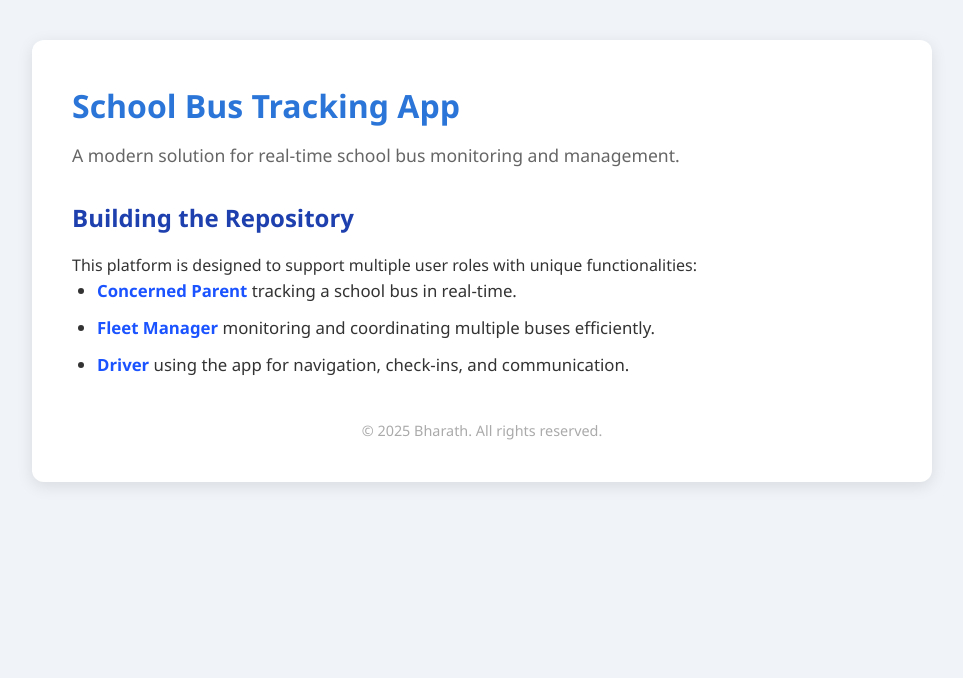
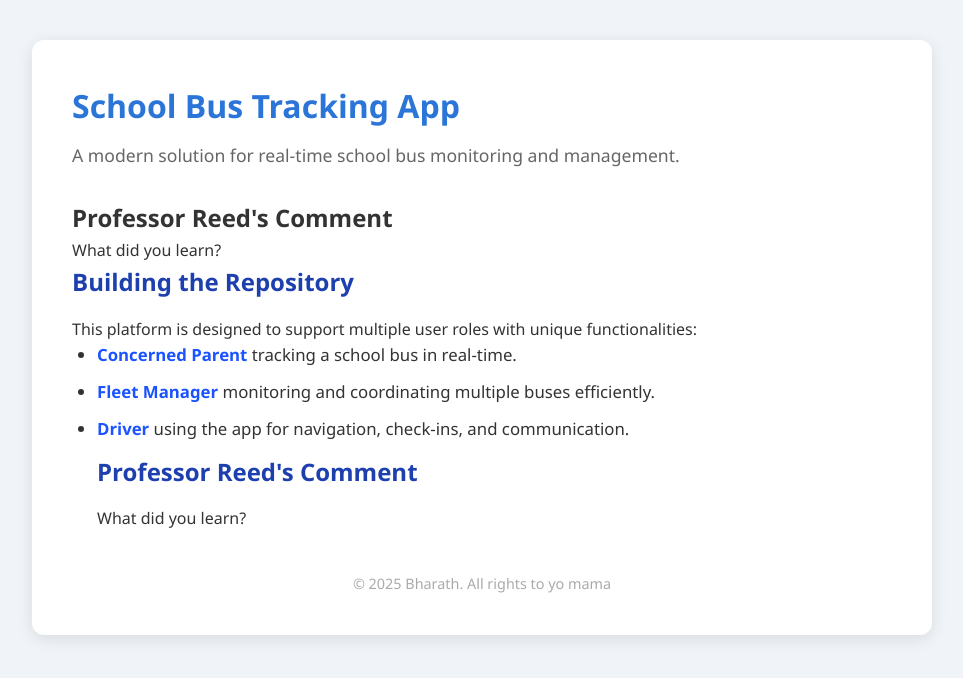
Before and after one commit to Kvishnu3423/Smart-track-management, a plain HTML site: page teamMembers/bharath.html in a window 1280 px wide. Shown: the whole page, without its empty margins (158-1121 px from the left). Drawn offline with Linux system fonts and the light colour scheme.

Commit message:
updated feedback on member pages.

```diff
--- a/teamMembers/bharath.html
+++ b/teamMembers/bharath.html
@@ -1,5 +1,6 @@
 <!DOCTYPE html>
 <html lang="en">
+
 <head>
   <meta charset="UTF-8" />
   <meta name="viewport" content="width=device-width, initial-scale=1.0" />
@@ -80,6 +81,7 @@
     <header>
       <h1>School Bus Tracking App</h1>
       <p>A modern solution for real-time school bus monitoring and management.</p>
+      <h2>Professor Reed's Comment<br></h2>What did you learn?
     </header>
 
     <section>
@@ -89,12 +91,14 @@
         <li><strong>Concerned Parent</strong> tracking a school bus in real-time.</li>
         <li><strong>Fleet Manager</strong> monitoring and coordinating multiple buses efficiently.</li>
         <li><strong>Driver</strong> using the app for navigation, check-ins, and communication.</li>
+        <h2>Professor Reed's Comment<br></h2>What did you learn?
       </ul>
     </section>
 
     <footer>
-      &copy; 2025 Bharath. All rights reserved.
+      &copy; 2025 Bharath. All rights to yo mama
     </footer>
   </main>
 </body>
+
 </html>
```
Also changed, not shown: teamMembers/bhanu.html (+9 -5 lines).
